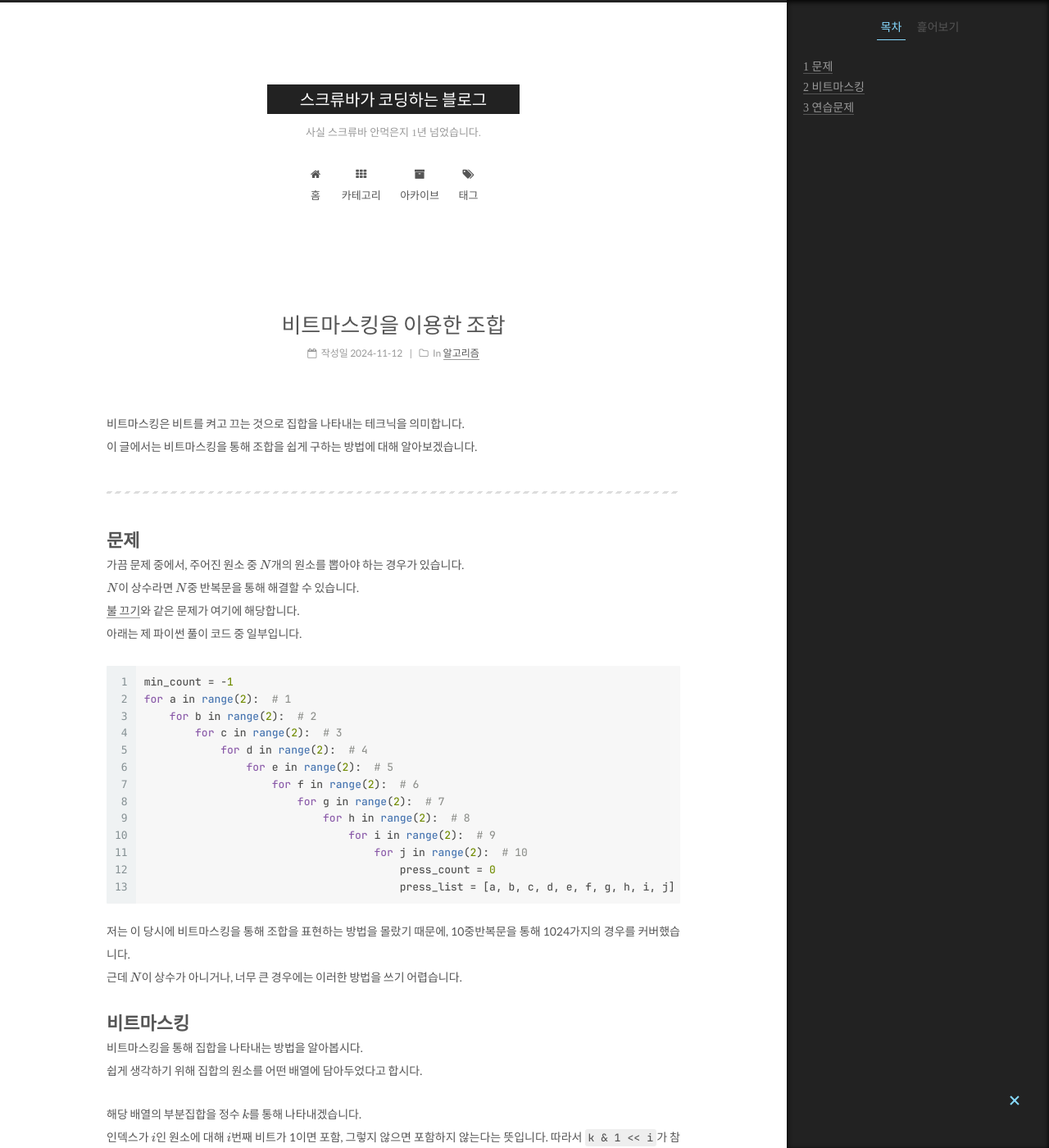
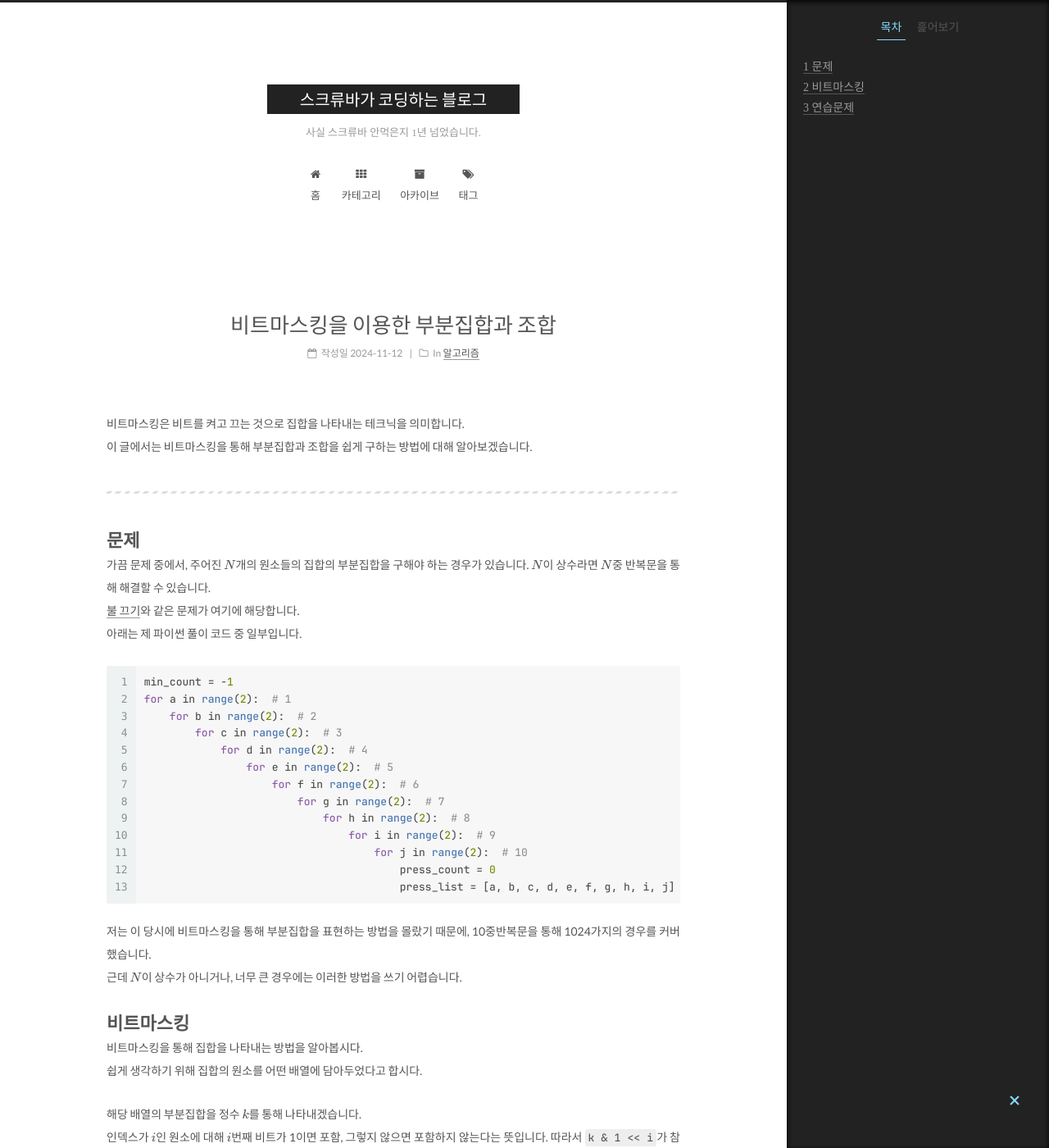
Before and after one commit to skrewbar/skrewbar.github.io, a Jekyll site: the page built from _posts/algorithms/2024-11-12-bitmask-combination.md, in a window 1280 px wide and 1400 px high. Shown: the whole window at 82% size. Built offline with Jekyll 4.4.1, drawn with Linux system fonts in a browser that asks for light colours; some web fonts are replaced; formulas are drawn with MathJax 3; comment, search, counter and statistics services are not loaded; some of the changed text lies outside the part shown.

Commit message:
🚸 워딩 좀 더 자연스럽게 수정

````diff
--- a/_posts/algorithms/2024-11-12-bitmask-combination.md
+++ b/_posts/algorithms/2024-11-12-bitmask-combination.md
@@ -1,6 +1,6 @@
 ---
 layout: post
-title: 비트마스킹을 이용한 조합
+title: 비트마스킹을 이용한 부분집합과 조합
 categories:
   - 알고리즘
 tags:
@@ -8,13 +8,13 @@ tags:
 ---
 
 비트마스킹은 비트를 켜고 끄는 것으로 집합을 나타내는 테크닉을 의미합니다.
-이 글에서는 비트마스킹을 통해 조합을 쉽게 구하는 방법에 대해 알아보겠습니다.
+이 글에서는 비트마스킹을 통해 부분집합과 조합을 쉽게 구하는 방법에 대해 알아보겠습니다.
 
 ---
 
 # 문제
 
-가끔 문제 중에서, 주어진 원소 중 $N$개의 원소를 뽑아야 하는 경우가 있습니다.
+가끔 문제 중에서, 주어진 $N$개의 원소들의 집합의 부분집합을 구해야 하는 경우가 있습니다.
 $N$이 상수라면 $N$중 반복문을 통해 해결할 수 있습니다.
 [불 끄기](https://www.acmicpc.net/problem/14939)와 같은 문제가 여기에 해당합니다.
 아래는 제 파이썬 풀이 코드 중 일부입니다.
@@ -35,7 +35,7 @@ for a in range(2):  # 1
                                         press_list = [a, b, c, d, e, f, g, h, i, j]
 ```
 
-저는 이 당시에 비트마스킹을 통해 조합을 표현하는 방법을 몰랐기 때문에, 10중반복문을 통해 1024가지의 경우를 커버했습니다.
+저는 이 당시에 비트마스킹을 통해 부분집합을 표현하는 방법을 몰랐기 때문에, 10중반복문을 통해 1024가지의 경우를 커버했습니다.
 근데 $N$이 상수가 아니거나, 너무 큰 경우에는 이러한 방법을 쓰기 어렵습니다.
 
 # 비트마스킹
@@ -65,12 +65,11 @@ for k in range(1 << 10):
 
 처럼 작성할 수 있습니다.
 
+이때 부분집합의 원소의 개수를 특정한 수로 제한하면 조합을 구할 수 있습니다.
+
 # 연습문제
 
 [치킨 배달](https://www.acmicpc.net/problem/15686): <span class="gold">골드 V</span>
 [풀이]({{ base }}/%EB%B0%B1%EC%A4%80/2024/11/12/boj-15686/)
 
-<!-- 위 링크 함부로 수정하지 말 것 -->
-
-위 문제는 비트마스킹 보단 백트래킹으로 많이 푸는 것 같긴 한데 비트마스킹으로도 풀 수 있습니다.
-저도 그렇게 푸는 것을 선호합니다.
+위 문제는 보통 백트래킹으로 풀지만 비트마스킹으로도 풀 수 있습니다.
````
